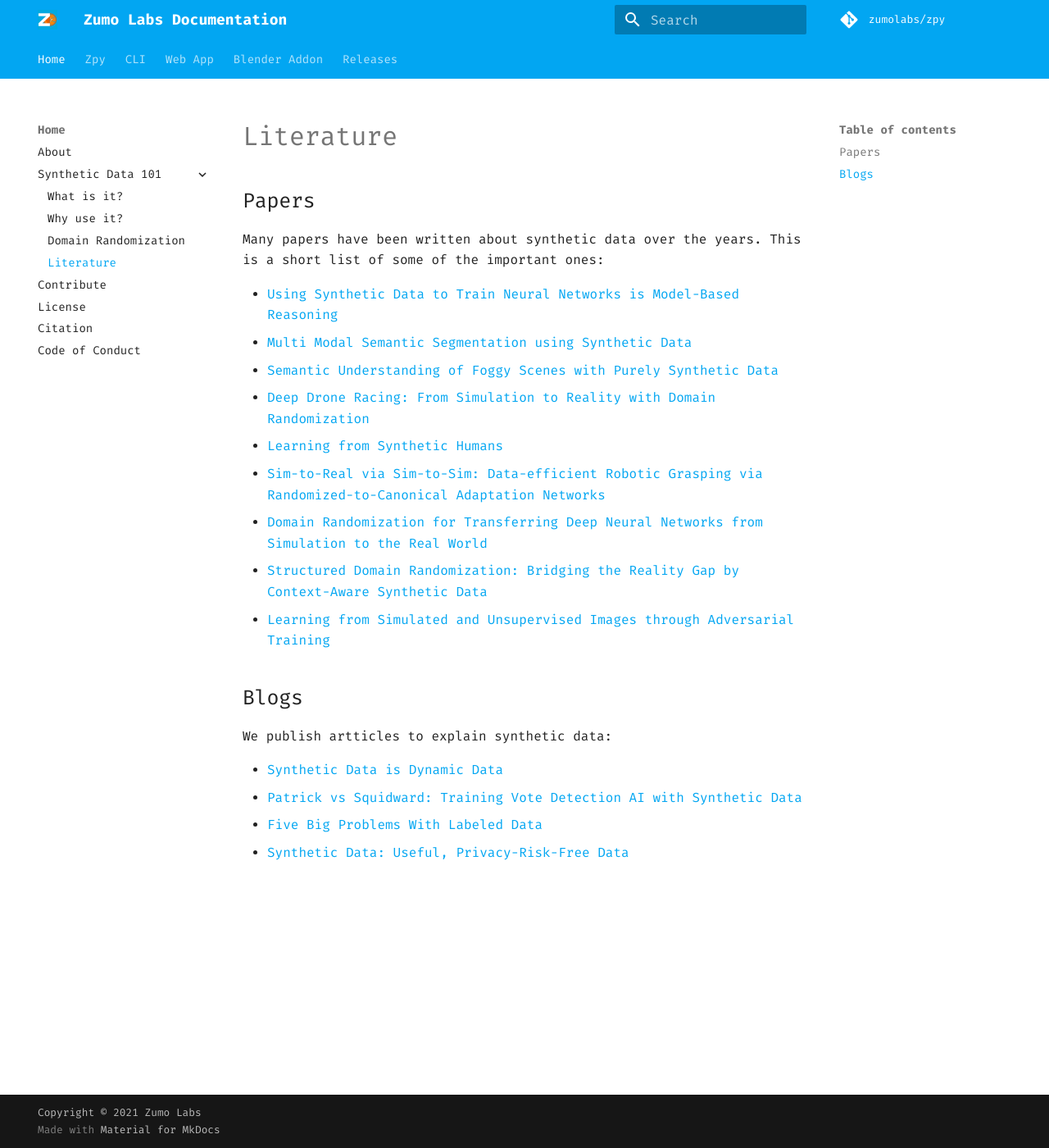
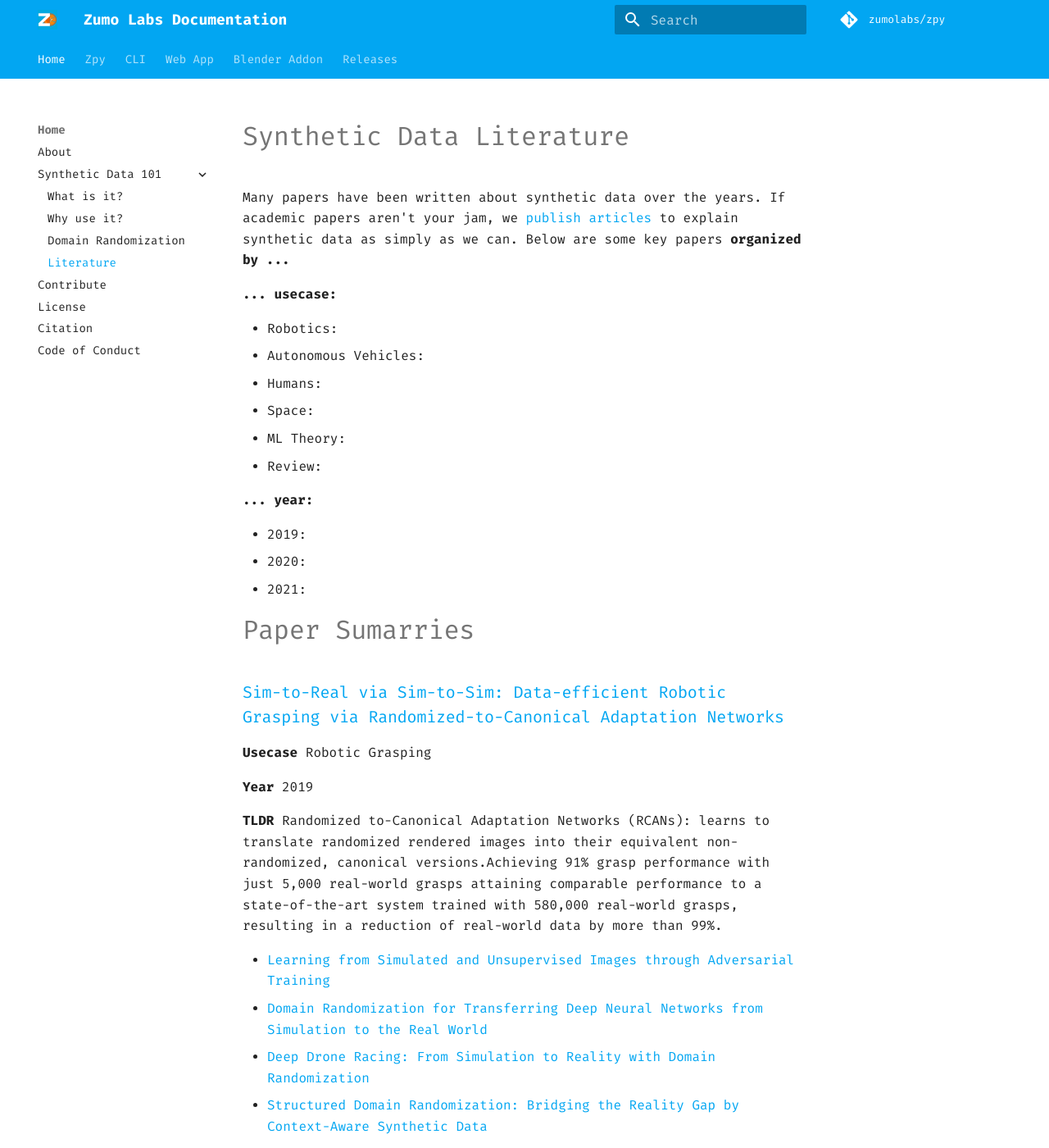
Before and after one commit to ZumoLabs/zpy, an MkDocs documentation site: the page built from docs/overview/literature.md, in a window 1280 px wide and 1400 px high. Shown: the whole window at 82% size. Built offline with MkDocs 1.6.1 and Material for MkDocs 9.7.7, drawn with Linux system fonts in a browser that asks for light colours; comment, search, counter and statistics services are not loaded; some of the changed text lies outside the part shown.

Commit message:
Start of literature docs

```diff
--- a/docs/overview/literature.md
+++ b/docs/overview/literature.md
@@ -1,22 +1,47 @@
-## Papers
+# Synthetic Data Literature
 
-Many papers have been written about synthetic data over the years. This is a short list of some of the important ones:
+Many papers have been written about synthetic data over the years. If academic papers aren't your jam, we [publish articles](https://www.zumolabs.ai/blog) to explain synthetic data as simply as we can. Below are some key papers **organized by ...**
+
+**... usecase:**
+
+- Robotics:
+- Autonomous Vehicles:
+- Humans:
+- Space:
+- ML Theory:
+- Review:
+
+**... year:**
+
+- 2019:
+- 2020:
+- 2021:
+
+# Paper Sumarries
+
+### [Sim-to-Real via Sim-to-Sim: Data-efficient Robotic Grasping via Randomized-to-Canonical Adaptation Networks](https://arxiv.org/pdf/1812.07252.pdf)
+
+**Usecase** Robotic Grasping
+
+**Year** 2019
+
+**TLDR** Randomized to-Canonical Adaptation Networks (RCANs): learns to translate randomized rendered images into their equivalent non-randomized, canonical versions.Achieving 91% grasp performance with just 5,000 real-world grasps attaining comparable performance to a state-of-the-art system
+trained with 580,000 real-world grasps, resulting in a reduction of real-world data by more than 99%.
+
+
+- [Learning from Simulated and Unsupervised Images through Adversarial Training](https://arxiv.org/pdf/1612.07828.pdf)
+- [Domain Randomization for Transferring Deep Neural Networks from Simulation to the Real World](https://arxiv.org/pdf/1703.06907.pdf)
+- [Deep Drone Racing: From Simulation to Reality with Domain Randomization](https://arxiv.org/pdf/1905.09727.pdf)
+- [Structured Domain Randomization: Bridging the Reality Gap by Context-Aware Synthetic Data](https://arxiv.org/pdf/1810.10093.pdf)
+
+##
 
 - [Using Synthetic Data to Train Neural Networks is Model-Based Reasoning](https://arxiv.org/pdf/1703.00868.pdf)
+
+# Synthetic Humans
+
+- [Learning from Synthetic Humans](https://arxiv.org/pdf/1701.01370.pdf)
 - [Multi Modal Semantic Segmentation using Synthetic Data](https://arxiv.org/pdf/1910.13676.pdf)
 - [Semantic Understanding of Foggy Scenes with Purely Synthetic Data](https://arxiv.org/pdf/1910.03997.pdf)
-- [Deep Drone Racing: From Simulation to Reality with Domain Randomization](https://arxiv.org/pdf/1905.09727.pdf)
-- [Learning from Synthetic Humans](https://arxiv.org/pdf/1701.01370.pdf)
-- [Sim-to-Real via Sim-to-Sim: Data-efficient Robotic Grasping via Randomized-to-Canonical Adaptation Networks](https://arxiv.org/pdf/1812.07252.pdf)
-- [Domain Randomization for Transferring Deep Neural Networks from Simulation to the Real World](https://arxiv.org/pdf/1703.06907.pdf)
-- [Structured Domain Randomization: Bridging the Reality Gap by Context-Aware Synthetic Data](https://arxiv.org/pdf/1810.10093.pdf)
-- [Learning from Simulated and Unsupervised Images through Adversarial Training](https://arxiv.org/pdf/1612.07828.pdf)
 
-## Blogs
-
-We publish artticles to explain synthetic data:
-
-- [Synthetic Data is Dynamic Data](https://www.zumolabs.ai/post/five-big-problems-with-labeled-data)
-- [Patrick vs Squidward: Training Vote Detection AI with Synthetic Data](https://www.zumolabs.ai/post/patrick-vs-squidward-training-vote-detection-ai-with-synthetic-data)
-- [Five Big Problems With Labeled Data](https://www.zumolabs.ai/post/five-big-problems-with-labeled-data)
-- [Synthetic Data: Useful, Privacy-Risk-Free Data](https://www.zumolabs.ai/post/synthetic-data-useful-privacy-risk-free-data)
+## Summary Papers
```
Also changed, not shown: docs/overview/what.md (+1 -1 lines).
